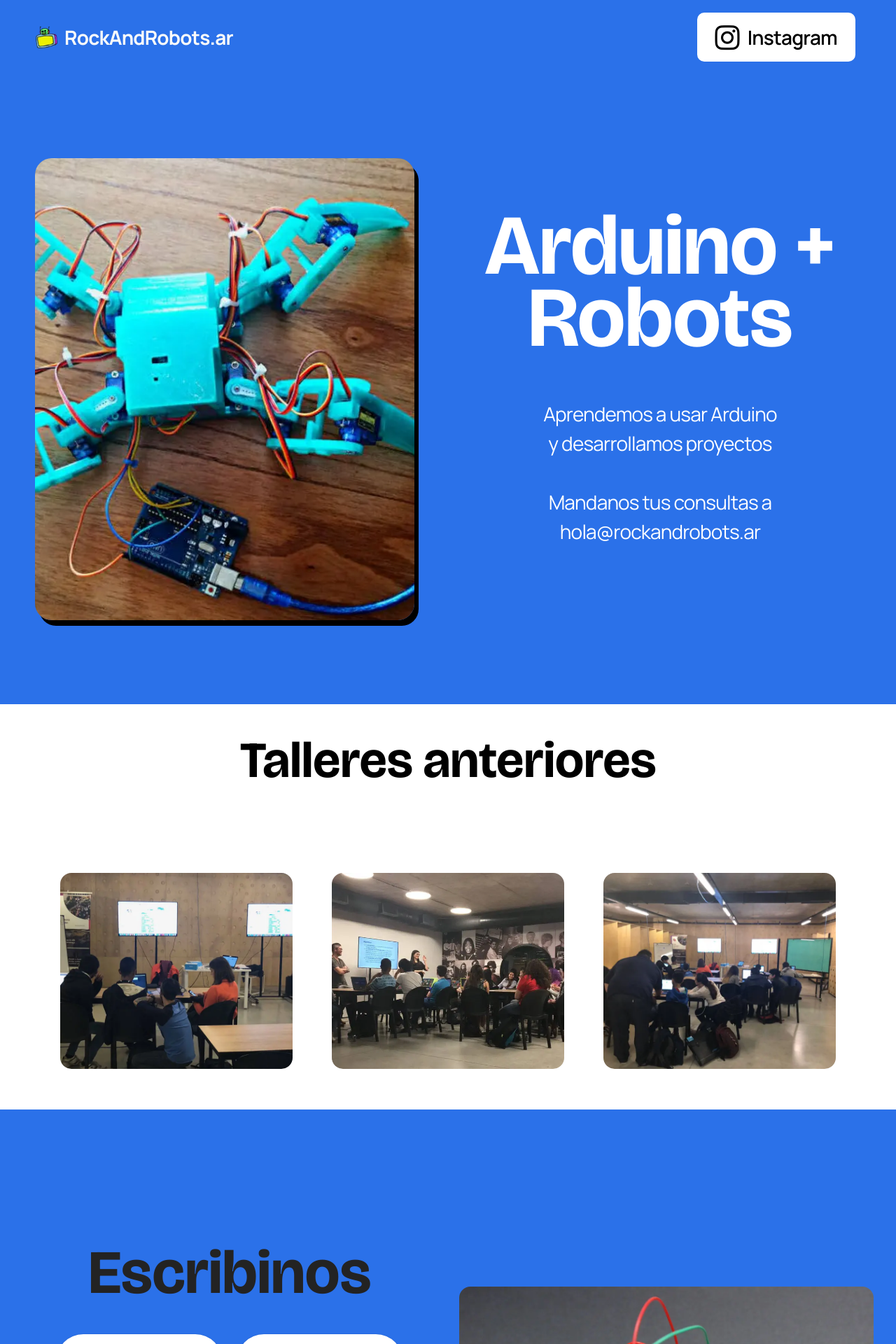
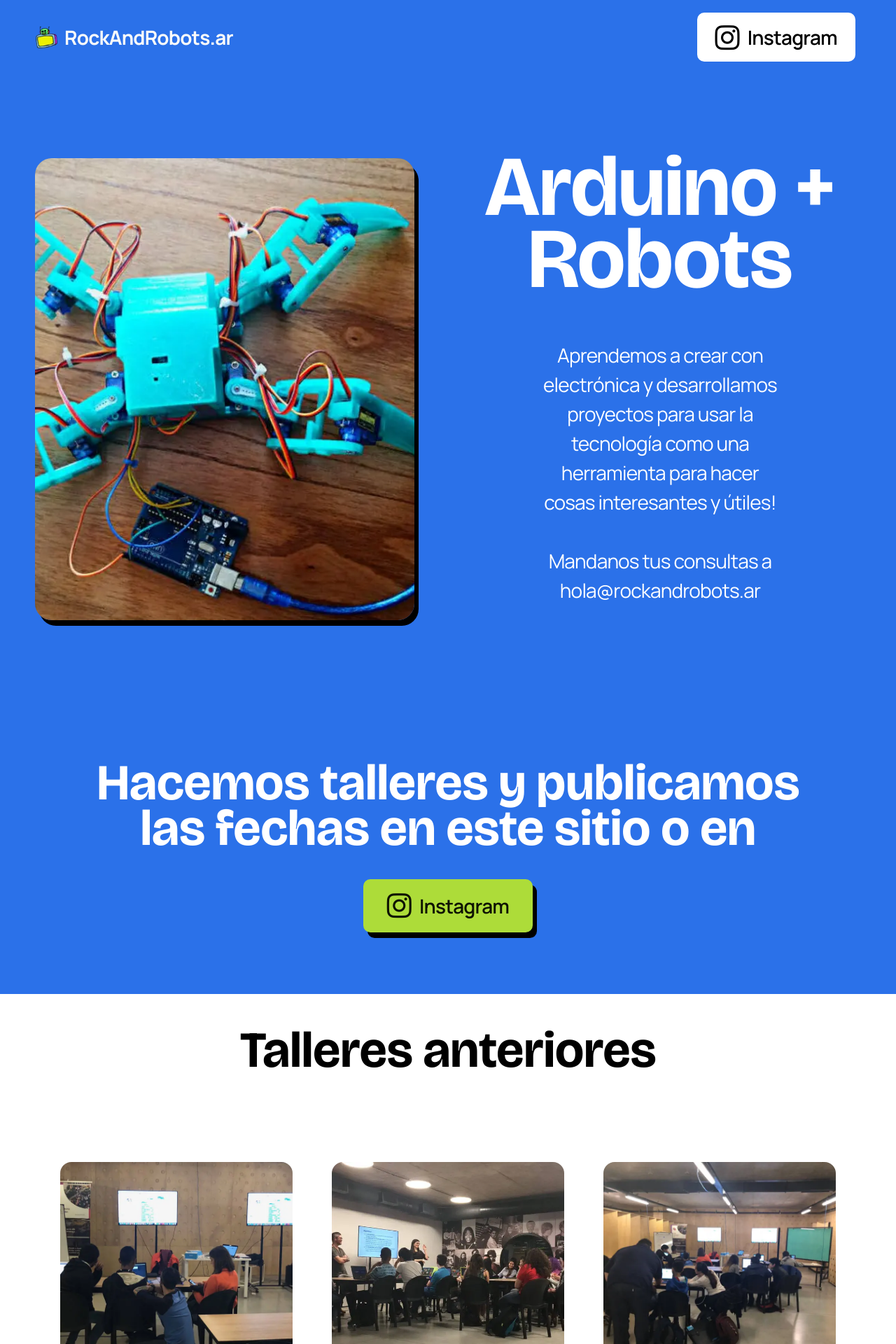
Before and after one commit to RockAndRobots/rockandrobots.github.io, a Jekyll site: the page index.html, which Jekyll copies as it is, in a window 1280 px wide. Shown: the top 1920 px of the page at 70% size. Built offline with Jekyll 4.4.1, drawn with Linux system fonts in a browser that asks for light colours; a script that is not in the unit is left out.

Commit message:
Talleres nuevos

```diff
--- a/assets/mobirise/css/mbr-additional.css
+++ b/assets/mobirise/css/mbr-additional.css
@@ -1488,6 +1488,41 @@ img {
 }
 .cid-ufNxpCfqph .mbr-text,
 .cid-ufNxpCfqph .text-wrapper {
+  text-align: center;
+}
+.cid-ujmoo154cw {
+  padding-top: 5rem;
+  padding-bottom: 5rem;
+  background-color: #2b71e9;
+}
+.cid-ujmoo154cw .mbr-fallback-image.disabled {
+  display: none;
+}
+.cid-ujmoo154cw .mbr-fallback-image {
+  display: block;
+  background-size: cover;
+  background-position: center center;
+  width: 100%;
+  height: 100%;
+  position: absolute;
+  top: 0;
+}
+@media (max-width: 992px) {
+  .cid-ujmoo154cw .container {
+    padding: 0 16px;
+  }
+}
+.cid-ujmoo154cw .title-wrapper .mbr-section-title {
+  margin-bottom: 32px;
+}
+.cid-ujmoo154cw .title-wrapper .mbr-section-btn .btn {
+  box-shadow: 6px 8px 0 0 #000000;
+}
+.cid-ujmoo154cw .mbr-section-title {
+  color: #ffffff;
+}
+.cid-ujmoo154cw .mbr-section-title,
+.cid-ujmoo154cw .mbr-section-btn {
   text-align: center;
 }
 .cid-ufXI5bcPYx {
--- a/index.html
+++ b/index.html
@@ -22,7 +22,7 @@
   <noscript><link rel="stylesheet" href="https://fonts.googleapis.com/css?family=Bricolage+Grotesque:200,300,400,500,600,700,800&display=swap"></noscript>
   <link rel="preload" href="https://fonts.googleapis.com/css?family=Manrope:200,300,400,500,600,700,800&display=swap" as="style" onload="this.onload=null;this.rel='stylesheet'">
   <noscript><link rel="stylesheet" href="https://fonts.googleapis.com/css?family=Manrope:200,300,400,500,600,700,800&display=swap"></noscript>
-  <link rel="preload" as="style" href="assets/mobirise/css/mbr-additional.css?v=jfb0nL"><link rel="stylesheet" href="assets/mobirise/css/mbr-additional.css?v=jfb0nL" type="text/css">
+  <link rel="preload" as="style" href="assets/mobirise/css/mbr-additional.css?v=c2w3ra"><link rel="stylesheet" href="assets/mobirise/css/mbr-additional.css?v=c2w3ra" type="text/css">
 
 
 
@@ -100,7 +100,7 @@
                     <h1 class="mbr-section-title mbr-fonts-style display-1">
                         <strong>Arduino + Robots</strong></h1>
                     <div class="text-wrapper">
-						<p class="mbr-text mbr-fonts-style display-7">Aprendemos a usar Arduino y desarrollamos proyectos<br><br>Mandanos tus consultas a hola@rockandrobots.ar<br></p>
+						<p class="mbr-text mbr-fonts-style display-7">Aprendemos a crear con electrónica y desarrollamos proyectos para usar la tecnología como una herramienta para hacer cosas interesantes y útiles!<br><br>Mandanos tus consultas a hola@rockandrobots.ar<br></p>
 					</div>
 
                 </div>
@@ -109,6 +109,26 @@
                 <div class="image-wrapper">
 					<img src="assets/images/whatsapp-image-2021-01-24-at-15.22.44-1192x671.webp" alt="">
 				</div>
+            </div>
+        </div>
+    </div>
+</section>
+
+<section data-bs-version="5.1" class="article03 replym5 cid-ujmoo154cw" id="article03-h">
+
+
+
+
+
+    <div class="container">
+        <div class="row">
+            <div class="col-12">
+                <div class="title-wrapper">
+                    <h2 class="mbr-section-title mbr-fonts-style display-5"><strong>Hacemos talleres y publicamos las fechas en este sitio o en</strong></h2>
+                    <div class="mbr-section-btn"><a class="btn btn-success display-7" href="https://www.instagram.com/rockandrobots" target="_blank"><span class="socicon socicon-instagram mbr-iconfont mbr-iconfont-btn"></span>
+
+                            Instagram</a></div>
+                </div>
             </div>
         </div>
     </div>
@@ -177,7 +197,7 @@
 
                 </div>
                 <div class="col-lg-12 mx-auto mbr-form" data-form-type="formoid">
-                    <form action="https://mobirise.eu/" method="POST" class="mbr-form form-with-styler" data-form-title="Form Name"><input type="hidden" name="email" data-form-email="true" value="Xpn8nXoGjkwgVLiEgvahgzp4Lqhi7Kjoi+AS880SHebgAwKHVB9k3O4Dz0ETxB91JBA23lSnuUxr1oHytdO5BGeSP5hG4cABRsv0Eccwz8P90cJ72DnguE513maLJfqd.hAKAsGV8Z0uDAWOCXRaEoZueNV5yBxwsP7Qt9vg5Qw/ta+SpuHDXSicMUulGKwVNh4G9uvxoRGCJcJsER9oMvCDYhU2y4M/o85Emmu0tX1934zPmDLcxLn0w7fkCFh8T">
+                    <form action="https://mobirise.eu/" method="POST" class="mbr-form form-with-styler" data-form-title="Form Name"><input type="hidden" name="email" data-form-email="true" value="6AC0/dH01GDwsaGQeiQNSfC3p4n4VT2WfyV6/lwUOZm6CaU3Ibj6Wg47C0aBvYKCnneiv44D1Kl+IMMgt85epxZEfi7O3a9McdgU6m0P0F59mwtkcJ6VIBT5h/4rYZK0.UcSGS49iBoS6lcRcCjLWjWFmTBQdTMsdmXxqUoTqes2Ogjr7dZvk2IzKgc4LjZChTiAiF/Ch5OjvJwtnWJ3EwzyJjoOnESF0WVQjuwZFXiivU61mwcVBBzrt3NZe1mOE">
                         <div class="row">
                             <div hidden="hidden" data-form-alert="" class="alert alert-success col-12">Gracias por tu Consulta.</div>
                             <div hidden="hidden" data-form-alert-danger="" class="alert alert-danger col-12">
--- a/page1.html
+++ b/page1.html
@@ -21,7 +21,7 @@
   <noscript><link rel="stylesheet" href="https://fonts.googleapis.com/css?family=Bricolage+Grotesque:200,300,400,500,600,700,800&display=swap"></noscript>
   <link rel="preload" href="https://fonts.googleapis.com/css?family=Manrope:200,300,400,500,600,700,800&display=swap" as="style" onload="this.onload=null;this.rel='stylesheet'">
   <noscript><link rel="stylesheet" href="https://fonts.googleapis.com/css?family=Manrope:200,300,400,500,600,700,800&display=swap"></noscript>
-  <link rel="preload" as="style" href="assets/mobirise/css/mbr-additional.css?v=QHqJN1"><link rel="stylesheet" href="assets/mobirise/css/mbr-additional.css?v=QHqJN1" type="text/css">
+  <link rel="preload" as="style" href="assets/mobirise/css/mbr-additional.css?v=yRONvp"><link rel="stylesheet" href="assets/mobirise/css/mbr-additional.css?v=yRONvp" type="text/css">
 
 
 
```
Also changed, not shown: 1 other file.
